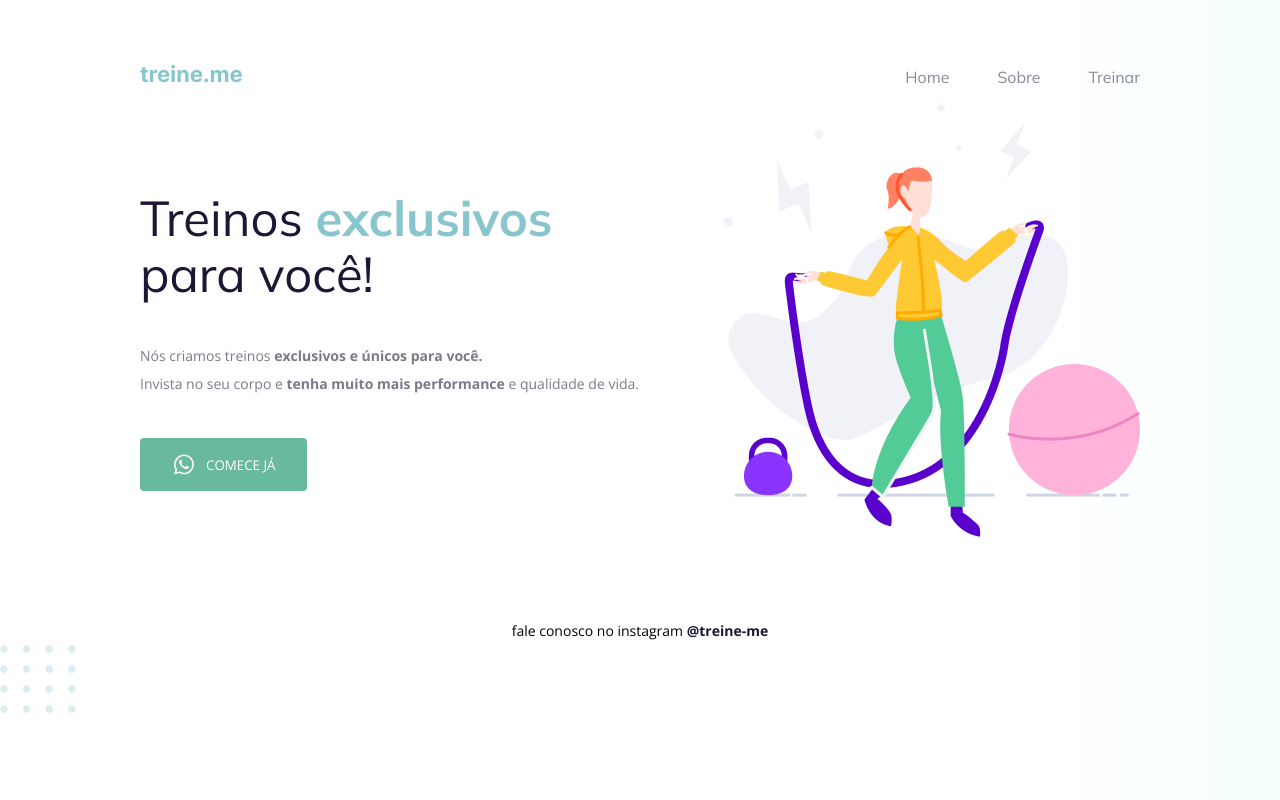
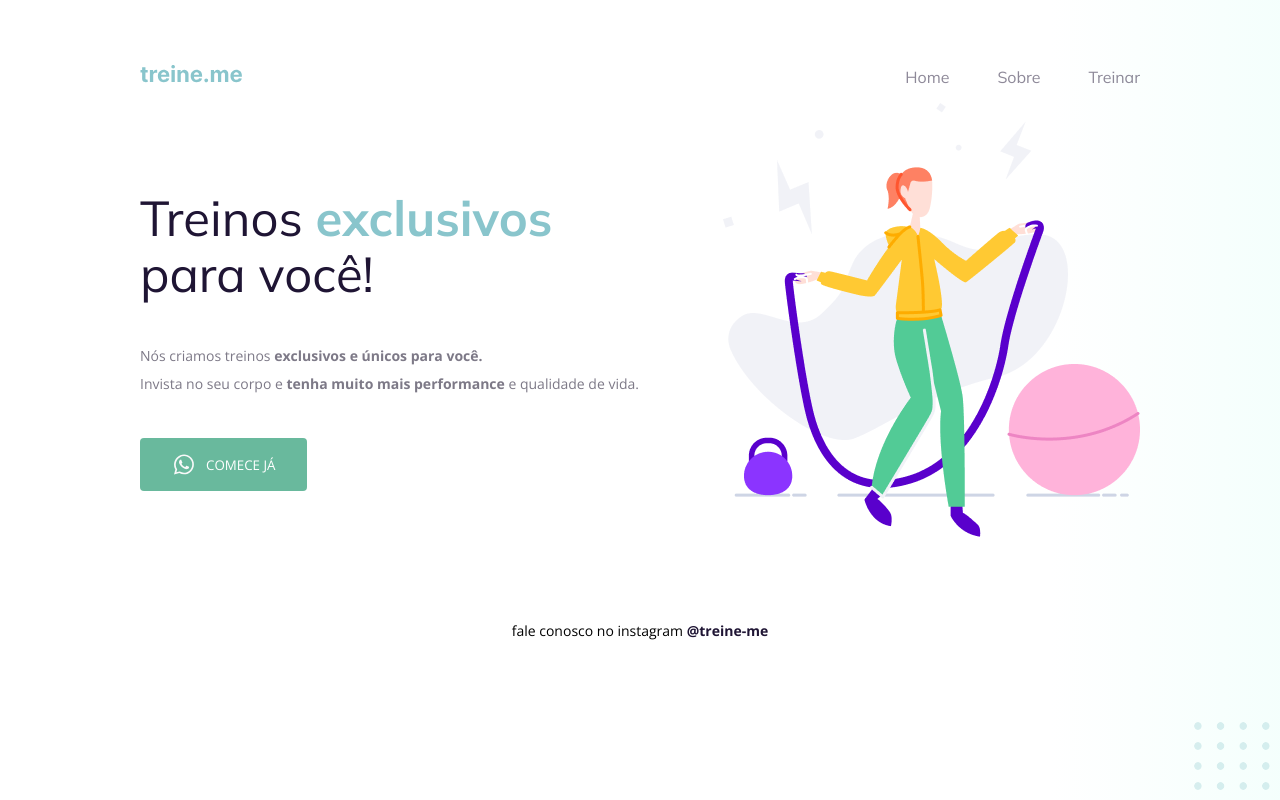
Before and after one commit to Roberto-frontend-developer/treine-me, a plain HTML site: page index.html in a window 1280 px wide. Drawn offline with nearby package versions, Linux system fonts and the light colour scheme.

Commit message:
refatoração main

```diff
--- a/style.css
+++ b/style.css
@@ -123,6 +123,6 @@ body {
   }
 
   #balls {
-      bottom: 0;
+     position: fixed;  bottom: 0;
       right: 0;
   }
```
